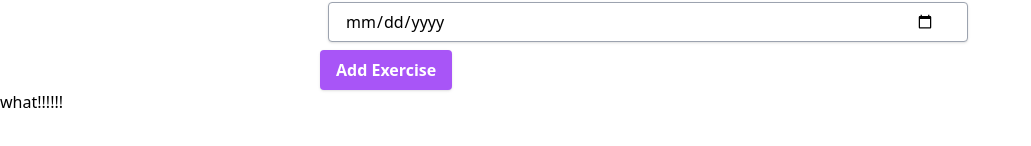
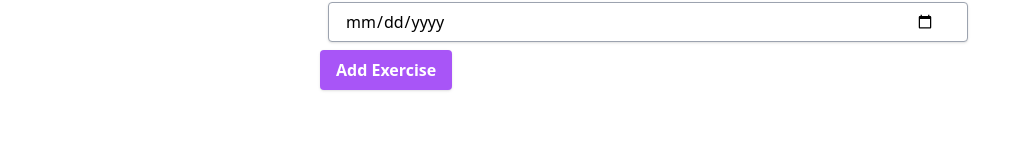
Before and after one commit to DWDD-3620-Spring-2024/vue-exercise-app-addilewis21, a Vue app: page / in a window 1280 px wide. Shown: the part 250-396 px from the top of the page, without its empty margins (0-1031 px from the left). Built offline with nearby package versions, Linux system fonts and the light colour scheme.

Commit message:
sent to server?

```diff
--- a/index.html
+++ b/index.html
@@ -7,7 +7,6 @@
   </head>
   <body>
     <div id="app"></div>
-    <h1>what!!!!!!</h1>
     <script type="module" crossorigin src="./src/main.js"></script>
   </body>
 </html>
--- a/vite.config.js
+++ b/vite.config.js
@@ -1,9 +1,7 @@
 import { fileURLToPath, URL } from 'node:url'
-
 import { defineConfig } from 'vite'
 import vue from '@vitejs/plugin-vue'
 
-// https://vitejs.dev/config/
 export default defineConfig({
   plugins: [
     vue(),
@@ -12,5 +10,8 @@ export default defineConfig({
     alias: {
       '@': fileURLToPath(new URL('./src', import.meta.url))
     }
-  }
+  },
+  base: process.env.NODE_ENV === 'production'
+    ? '/vue-exercise-app-addilewis21/'
+    : '/'
 })
```
